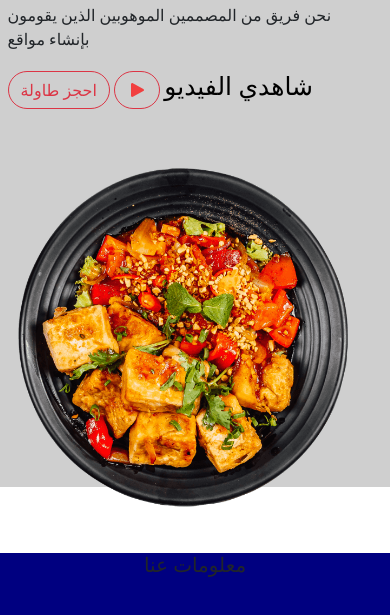
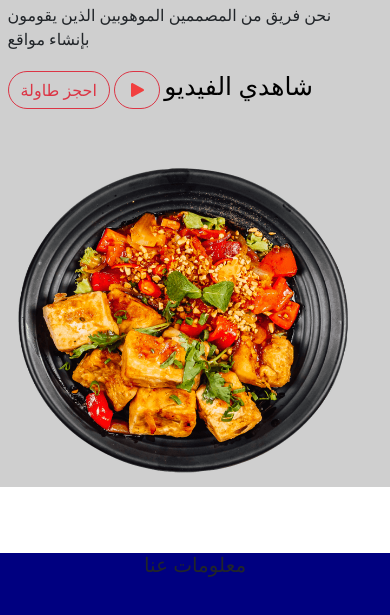
Before and after one commit to moazmamdouhshahat/Yummy, a plain HTML site: page index.html in a window 390 px wide. Shown: the part 207-822 px from the top of the page. Drawn offline with Linux system fonts and the light colour scheme; files that its build step writes are made by us from their sources.

Commit message:
first commit1

```diff
--- a/css/index.css
+++ b/css/index.css
@@ -73,7 +73,7 @@ color:rgba(233, 46, 46, 0.795);
 /* ================================== end madie taplet ============================== */
 
 /* ======================================== start phone   ================================================*/
-@media (max-width:390px) {
+@media (max-width:400px) {
 
 
 .section1 .home .row .text-itme h1 {
@@ -83,7 +83,7 @@ color:rgba(233, 46, 46, 0.795);
 .section1 .home .row .image-itme img {
     width: 100%;
     margin-top: 9px;
-    height: 100%;
+    height: 90%;
 }
 }
 /* ======================================== end phone   ================================================*/
```
